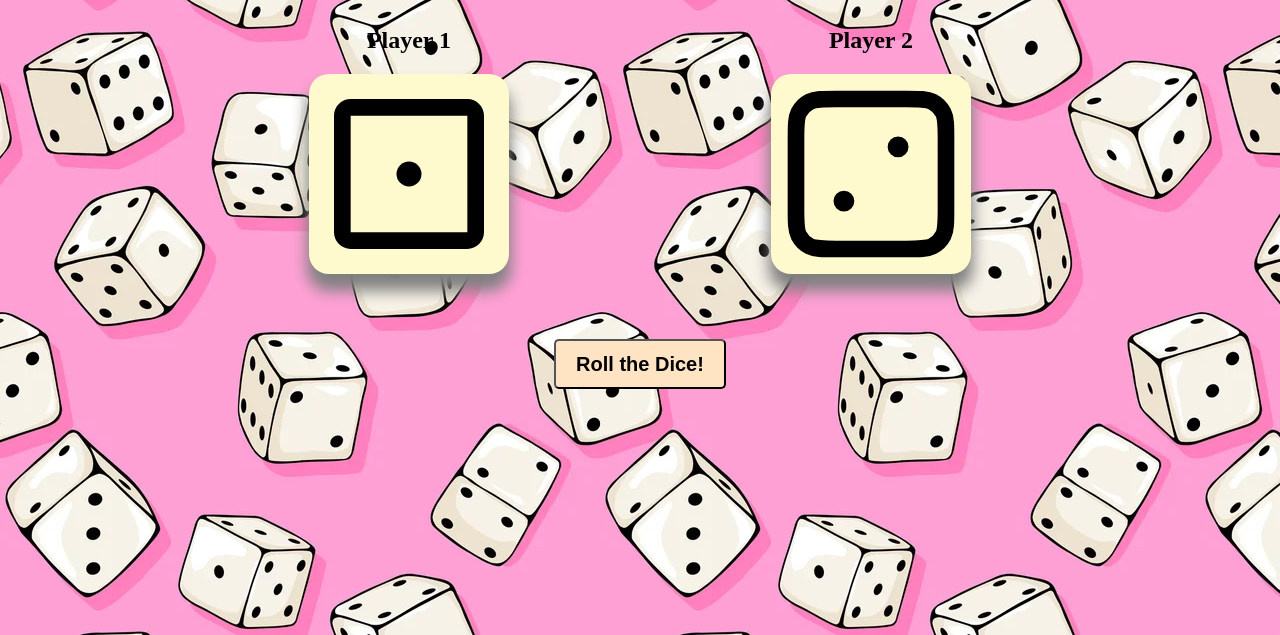
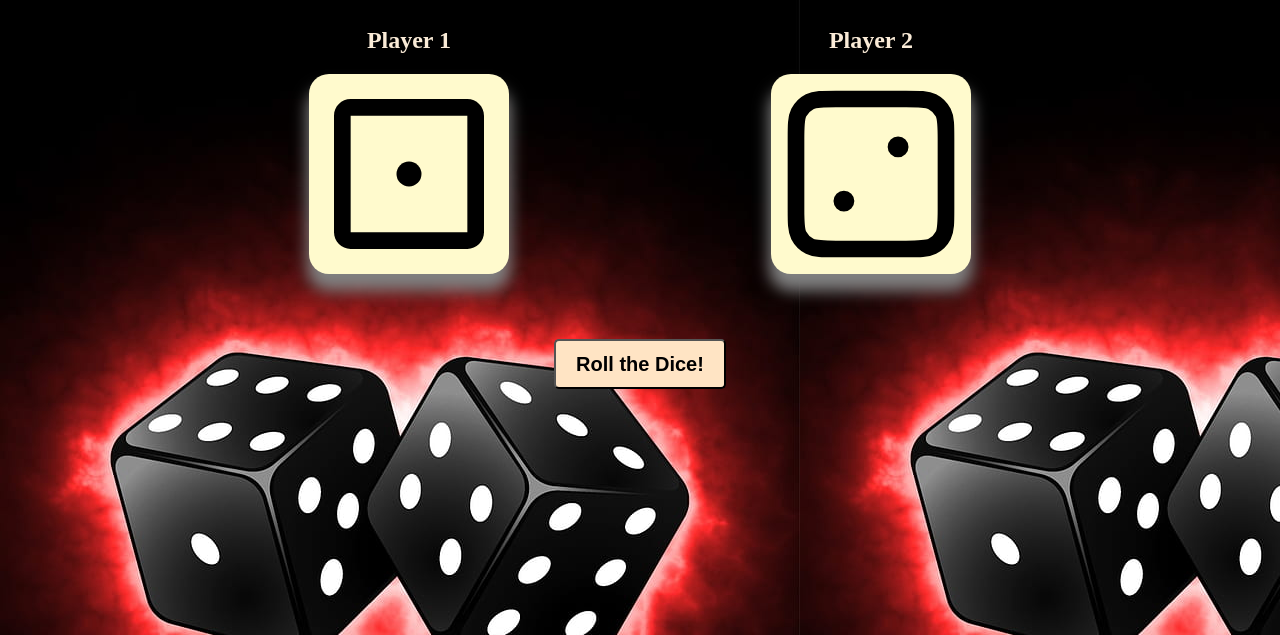
Before and after one commit to melmarieee/dicegame, a plain HTML site: page index.html in a window 1280 px wide. Shown: the part 181-816 px from the top of the page. Drawn offline with Linux system fonts and the light colour scheme.

Commit message:
finalize bg

```diff
--- a/dice.css
+++ b/dice.css
@@ -3,7 +3,8 @@ body{
     height: 100vh;
     position:relative;
     overflow: hidden;
-    background-image: url(bg2.jpeg);
+    background-image: url(bg3.jpeg);
+    color: antiquewhite;
 }
 
 .dice{
```
Also changed, not shown: bg3.jpeg (added), dice.js (line endings or trailing spaces).
